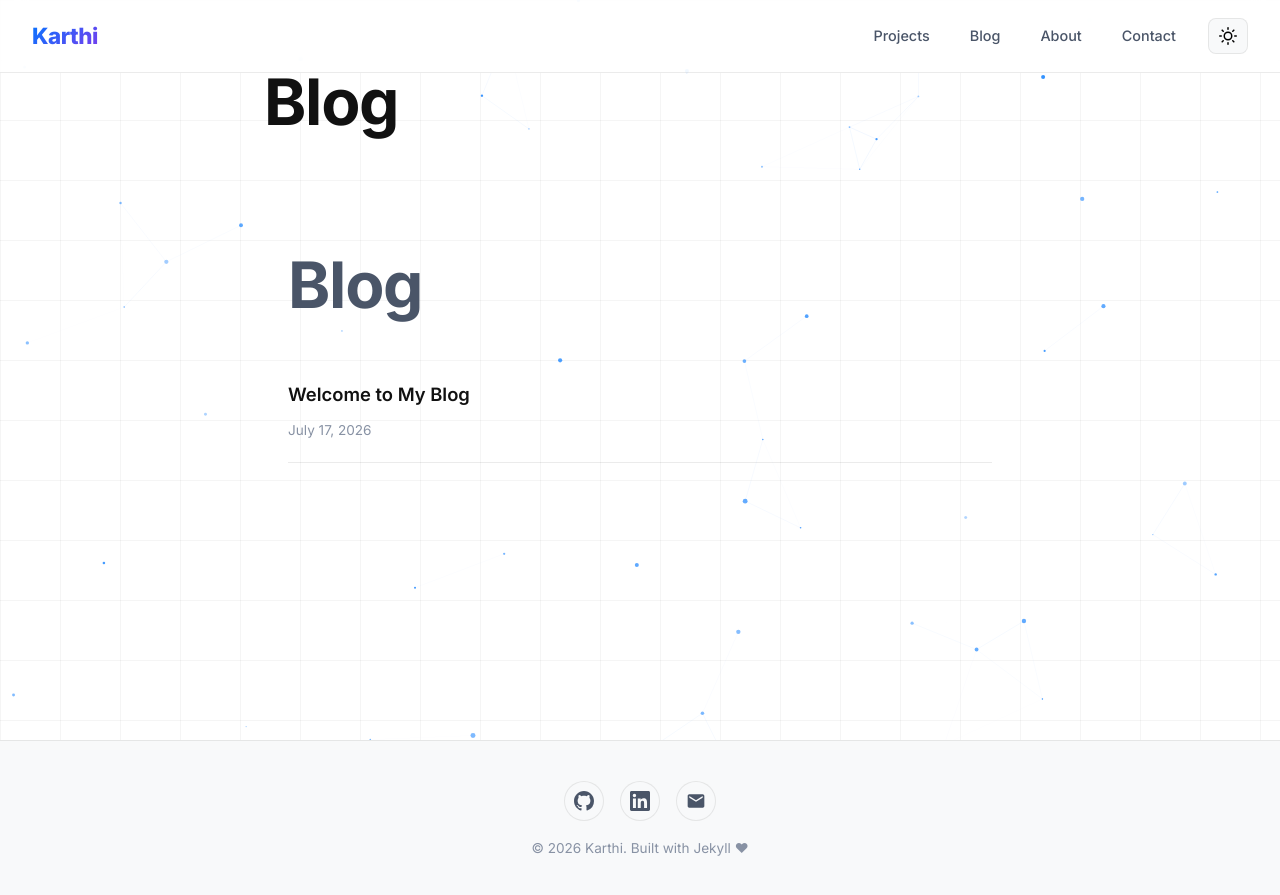
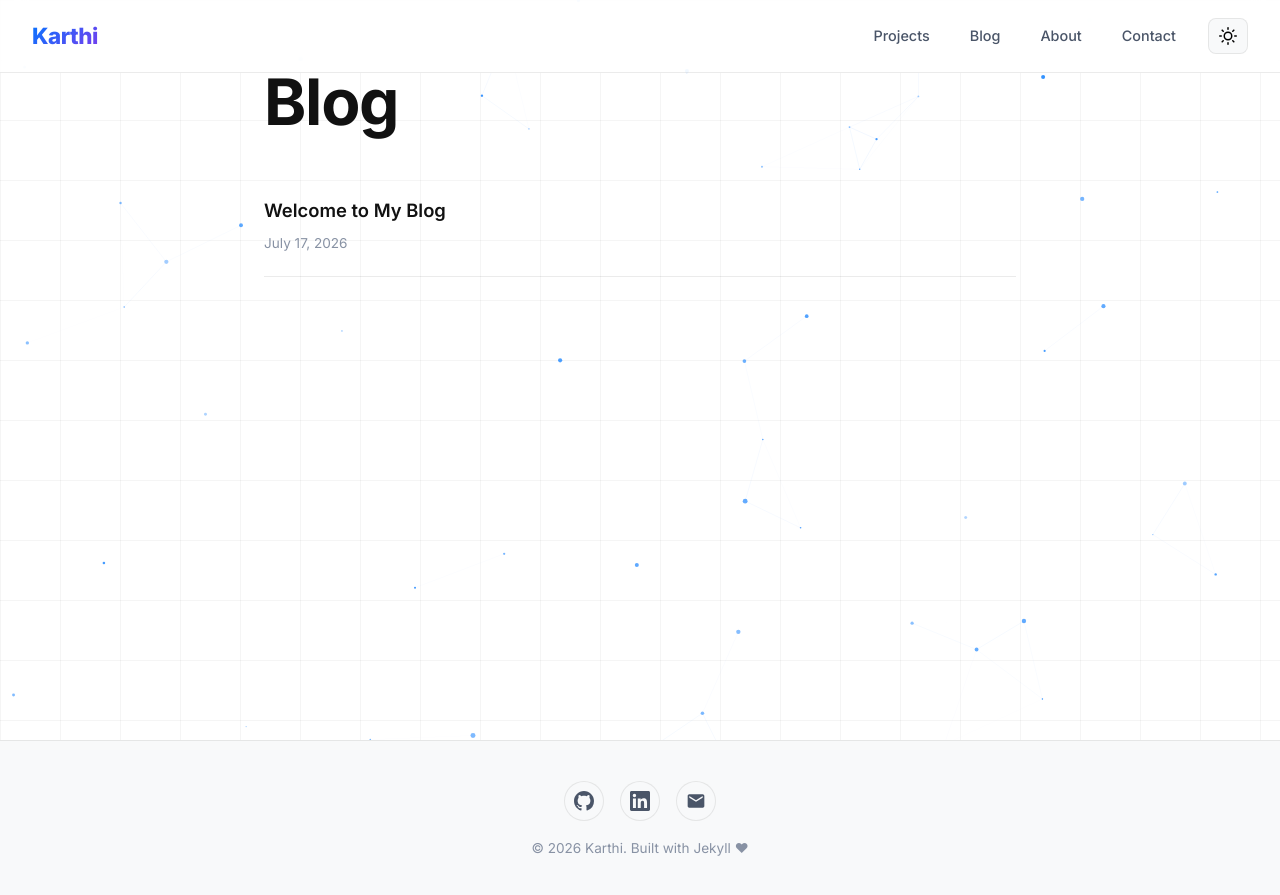
Before and after one commit to KarthigeyanN/KarthigeyanN.github.io, a Jekyll site: the page built from blog/index.md, in a window 1280 px wide. Shown: the top 895 px of the page. Built offline with Jekyll 4.4.1, drawn with Linux system fonts in a browser that asks for light colours.

Commit message:
Update blog 001

```diff
--- a/_layouts/posts.html
+++ /dev/null
@@ -1,12 +0,0 @@
----
-layout: default
----
-
-<article class="post">
-  <h1>{{ page.title }}</h1>
-  <p class="meta">{{ page.date | date: "%B %d, %Y" }}</p>
-
-  <div class="content">
-    {{ content }}
-  </div>
-</article>
```
Also changed, not shown: blog/index.md (+1 -1 lines), README.md.
